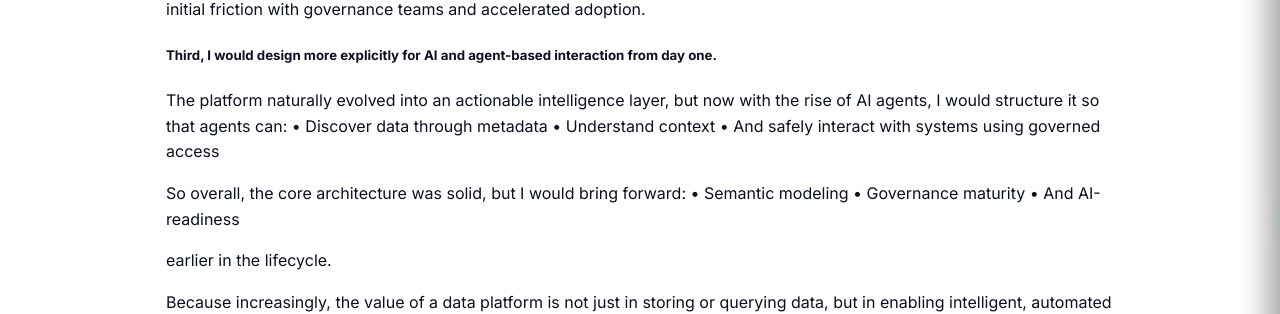
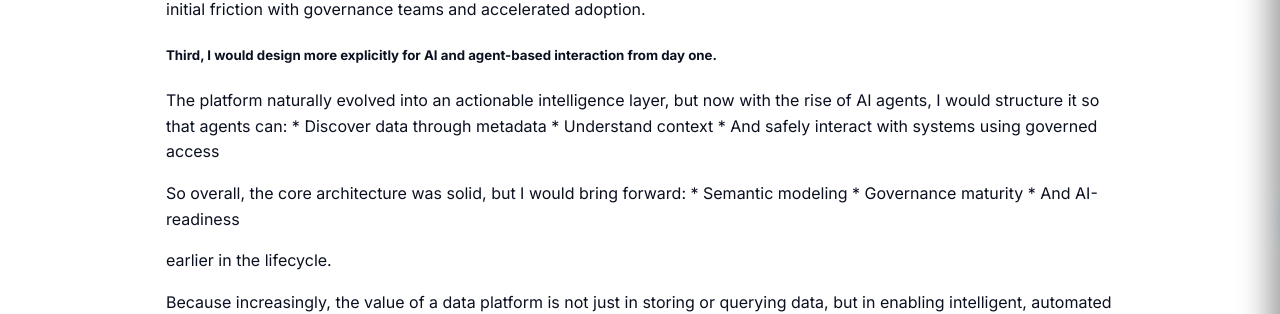
Before and after one commit to InfiniteFederation/InfiniteFederation.github.io, a Jekyll site: the page built from lab/02.md, in a window 1280 px wide and 900 px high, scrolled down 3104 px. Shown: the part 170-484 px from the top of the window. Built offline with Jekyll 4.4.1, drawn with Linux system fonts in a browser that asks for light colours; our own code applies the rules of GitHub Pages for plain Markdown files.

Commit message:
Update 02.md

```diff
--- a/lab/02.md
+++ b/lab/02.md
@@ -150,14 +150,14 @@ We introduced metadata-driven policies with OPA and OpenMetadata, but doing that
 ##### Third, I would design more explicitly for AI and agent-based interaction from day one.
 
 The platform naturally evolved into an actionable intelligence layer, but now with the rise of AI agents, I would structure it so that agents can:
-	•	Discover data through metadata
-	•	Understand context
-	•	And safely interact with systems using governed access
+	* Discover data through metadata
+	* Understand context
+	* And safely interact with systems using governed access
 
 So overall, the core architecture was solid, but I would bring forward:
-	•	Semantic modeling
-	•	Governance maturity
-	•	And AI-readiness
+	* Semantic modeling
+	* Governance maturity
+	* And AI-readiness
 
 earlier in the lifecycle.
 
```
